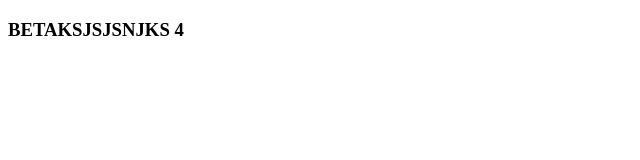
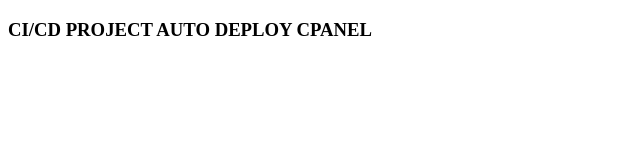
Before and after one commit to rpurnama1409/cicd_proj, a plain HTML site: page index.html in a window 1280 px wide. Shown: the whole page, without its empty margins (0-640 px from the left). Drawn offline with Linux system fonts and the light colour scheme.

Commit message:
change index

```diff
--- a/index.html
+++ b/index.html
@@ -8,7 +8,7 @@
 </head>
 
 <body>
-    <h3>BETAKSJSJSNJKS 4</h3>
+    <h3>CI/CD PROJECT AUTO DEPLOY CPANEL</h3>
 </body>
 
 </html>
```
